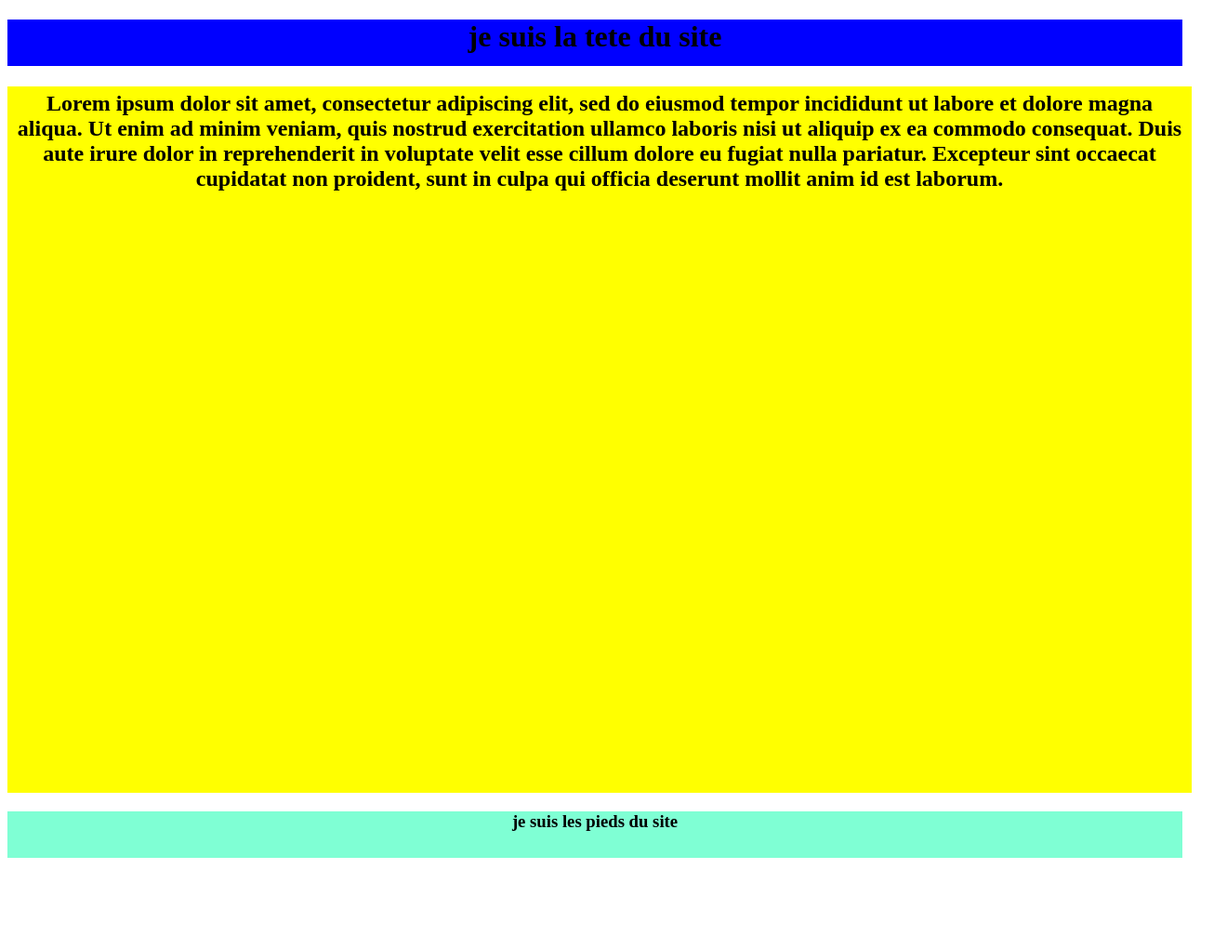
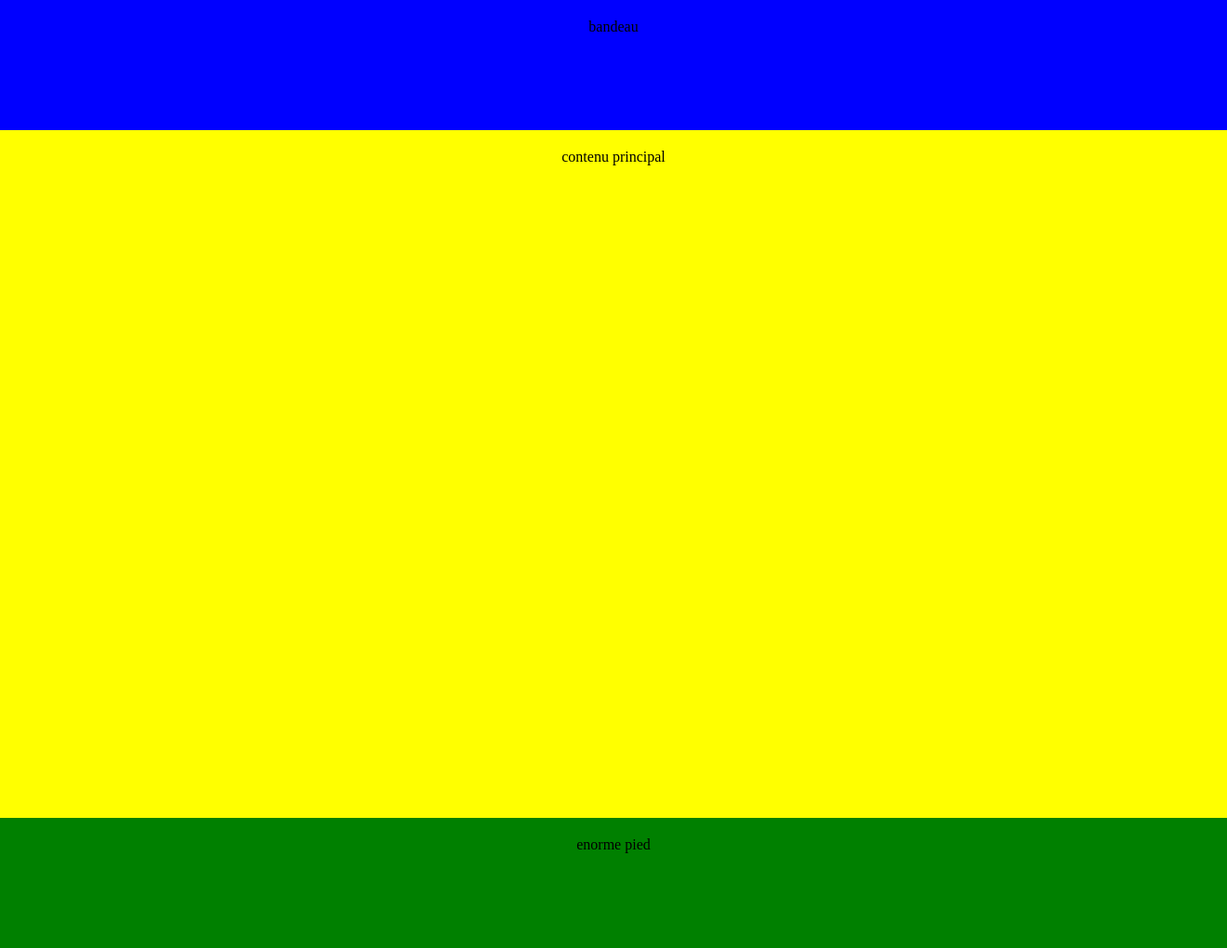
Before and after one commit to Goretzrz/TPCSS2, a plain HTML site: page exo1/index.html in a window 1280 px wide. Shown: the whole page at 93% size, 1320 px wide, since content can reach past the window. Before the commit the page ends 942 px from the top, so only its background shows below. Drawn offline with Linux system fonts and the light colour scheme.

Commit message:
ex1 comm

```diff
--- a/exo1/index.html
+++ b/exo1/index.html
@@ -10,13 +10,19 @@
 </head>
 
 <body>
-    <h1 id="tete"> je suis la tete du site</h1>
-    <h2 id="corps"> Lorem ipsum dolor sit amet, consectetur adipiscing elit, sed do eiusmod tempor incididunt ut labore et dolore magna aliqua. Ut enim ad minim veniam, quis nostrud exercitation ullamco laboris nisi ut aliquip ex ea commodo consequat. Duis aute irure dolor in reprehenderit in voluptate velit esse cillum dolore eu fugiat nulla pariatur. Excepteur sint occaecat cupidatat non proident, sunt in culpa qui officia deserunt mollit anim id est laborum.</h2>
-    <footer>
-    <h3 id="pied"> je suis les pieds du site</h3>
-    </footer>
+  <header>
+    bandeau
+
+  </header>
+  <main>
+    contenu principal
+
+  </main>
+  <footer>
+    enorme pied
 
 
+  </footer>
 
 
 </body>
--- a/exo1/main.css
+++ b/exo1/main.css
@@ -1,10 +1,12 @@
-#tete {
-    background-color: blue; width: 100%; height: 50px;text-align: center;
+body{
+    margin: 0
 }
-
-#corps {
-    background-color: yellow; width: 100%; height: 750px;text-align: center;padding: 5px;
+header{
+    background-color: blue; width: 100%; padding: 20px; height: 100px;text-align: center
 }
-#pied {
-    background-color: aquamarine; width: 100%;height: 50px;text-align: center;
+main{
+    background-color: yellow; width: 100%; padding: 20px; height: 700px;text-align: center;
 }
+footer {
+    background-color: green; width: 100%; padding: 20px; height: 100px;text-align: center;
+}
```
Also changed, not shown: exo2/index.html (+8 -1 lines), exo2/main.css (+24 -0 lines), exo4/index.html (+12 -0 lines).
